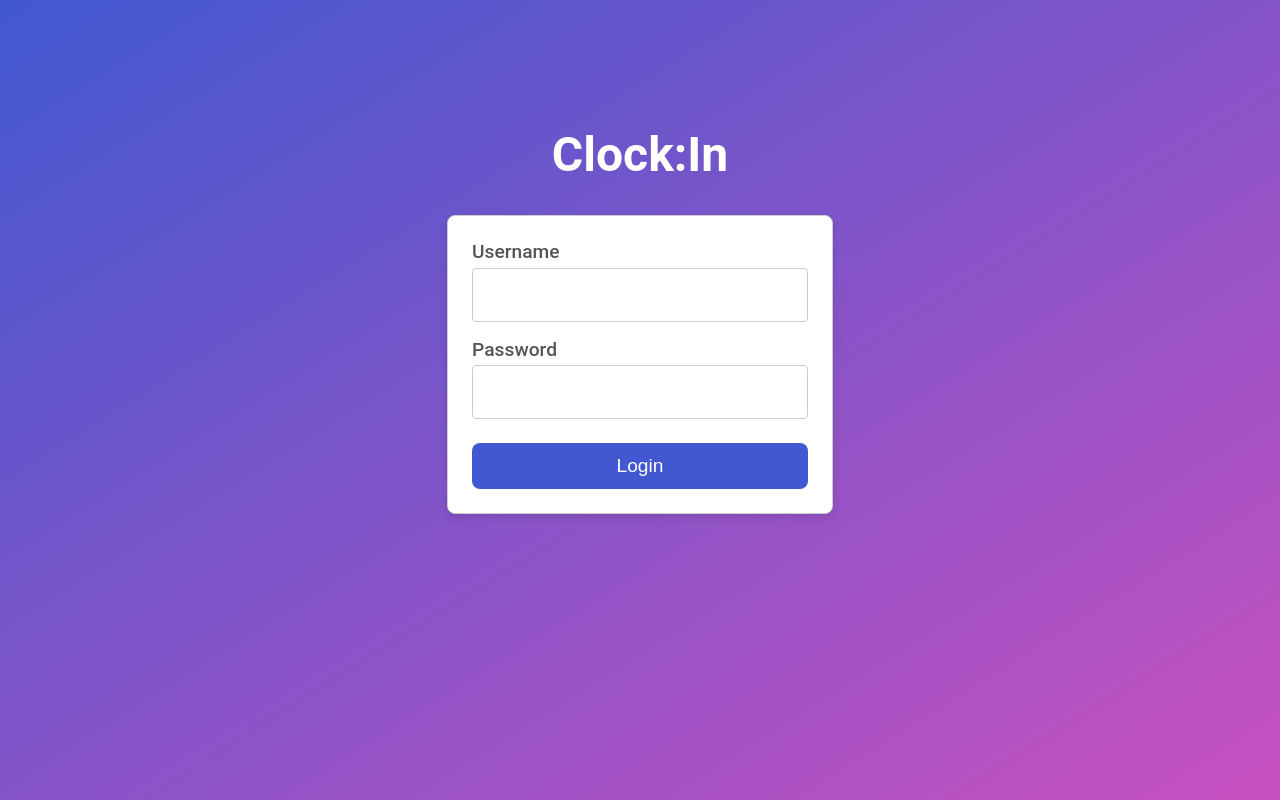
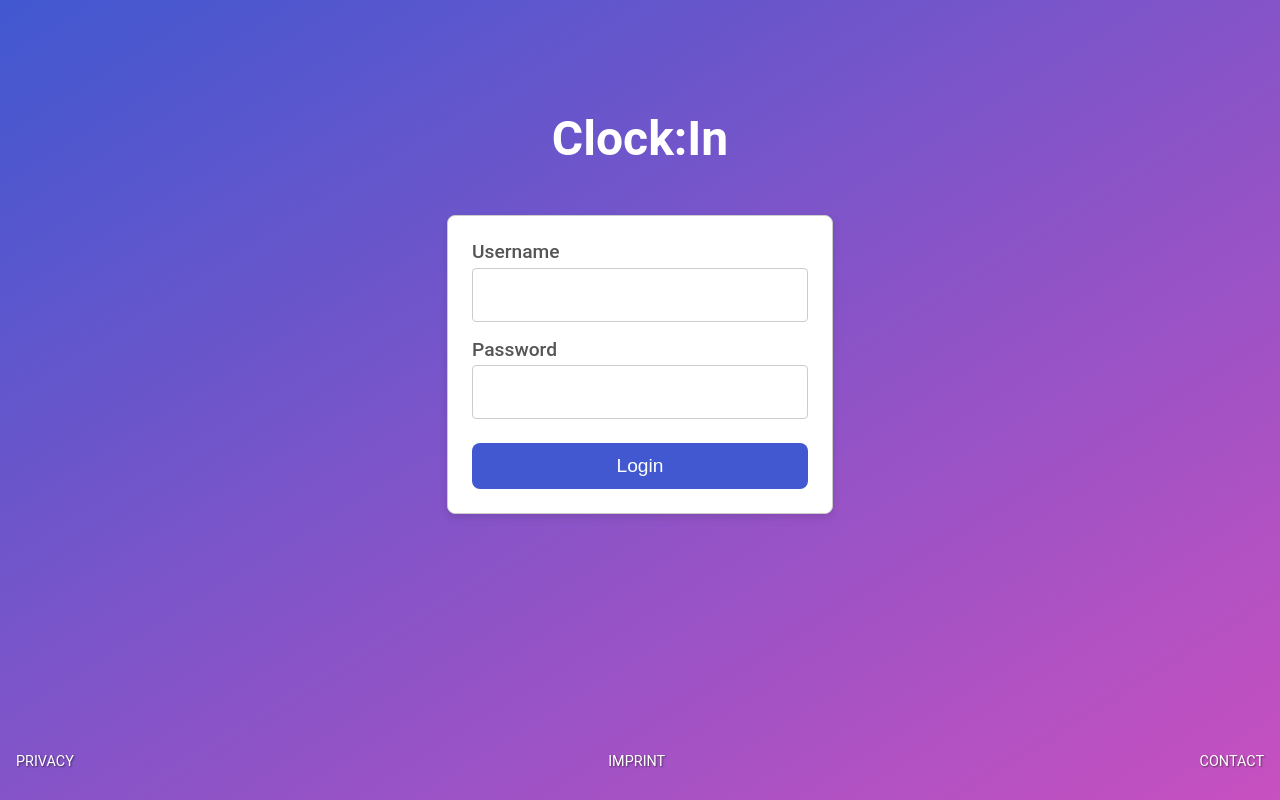
Before and after one commit to CodePawfect/clock-in-frontend, a React (Vite) app: page /signin in a window 1280 px wide. Built offline with nearby package versions, Linux system fonts and the light colour scheme.

Commit message:
feat: add footer section to SignInForm with links for privacy, imprint, and contact

```diff
--- a/src/features/auth/components/SignInForm.css
+++ b/src/features/auth/components/SignInForm.css
@@ -24,6 +24,7 @@
   flex-direction: column;
   justify-content: center;
   align-items: center;
+  padding: 1rem;
 
   text-shadow: 1px 1px 2px rgba(0, 0, 0, 0.5);
 }
@@ -98,3 +99,19 @@
 .submit-button:hover {
   background-color: #5a75e8;
 }
+
+.footer {
+  position: absolute;
+  bottom: 0;
+  left: 0;
+  right: 0;
+
+  display: flex;
+  justify-content: space-between;
+  align-items: center;
+
+  padding: 1rem;
+
+  font-size: 0.9rem;
+  text-shadow: 1px 1px 2px rgba(0, 0, 0, 0.5);
+}
--- a/src/features/auth/components/SignInForm.tsx
+++ b/src/features/auth/components/SignInForm.tsx
@@ -43,6 +43,11 @@ export default function SignInForm() {
           </div>
         </form>
       </div>
+      <div className="footer">
+        <p>PRIVACY</p>
+        <p>IMPRINT</p>
+        <p>CONTACT</p>
+      </div>
     </div>
   );
 }
```
